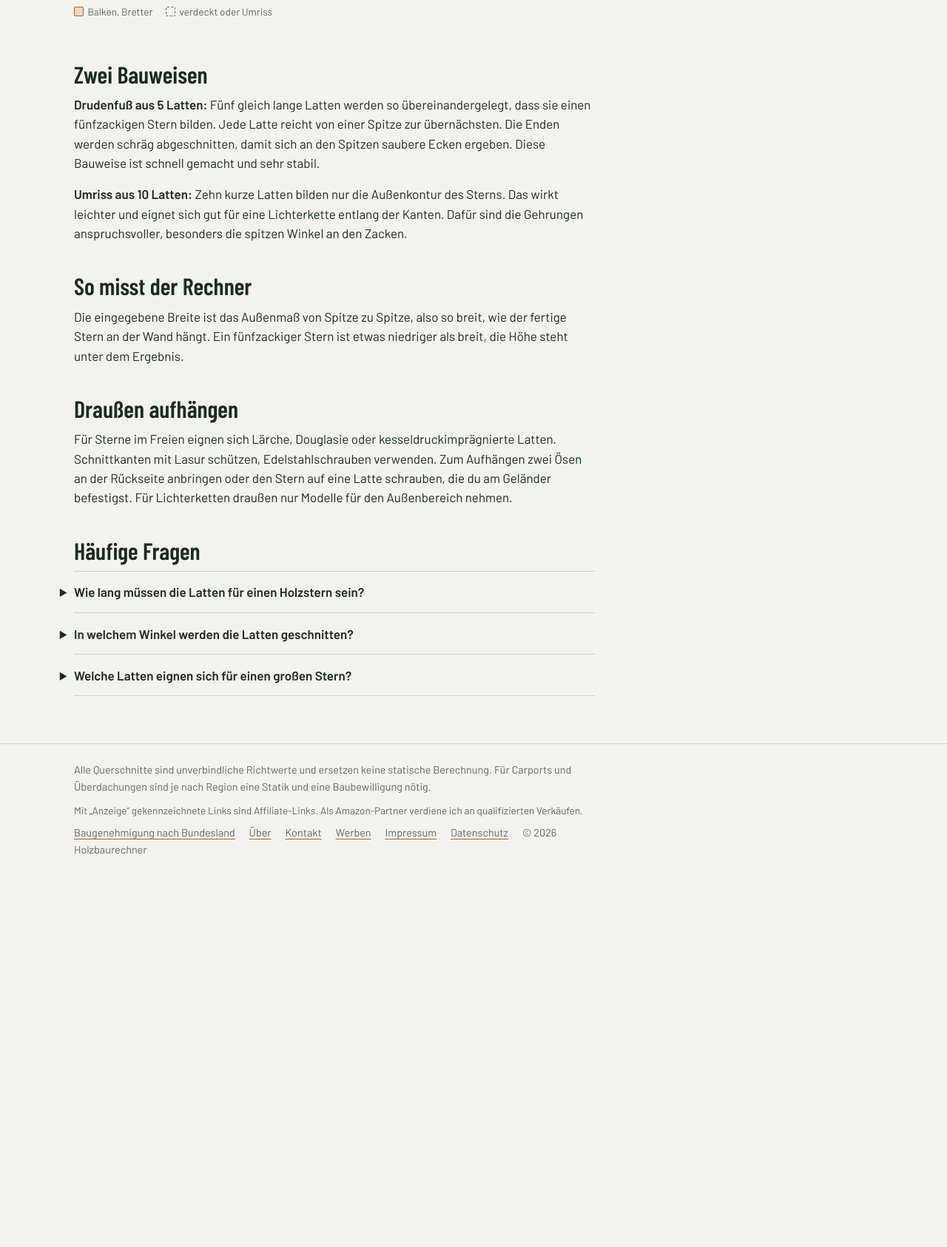
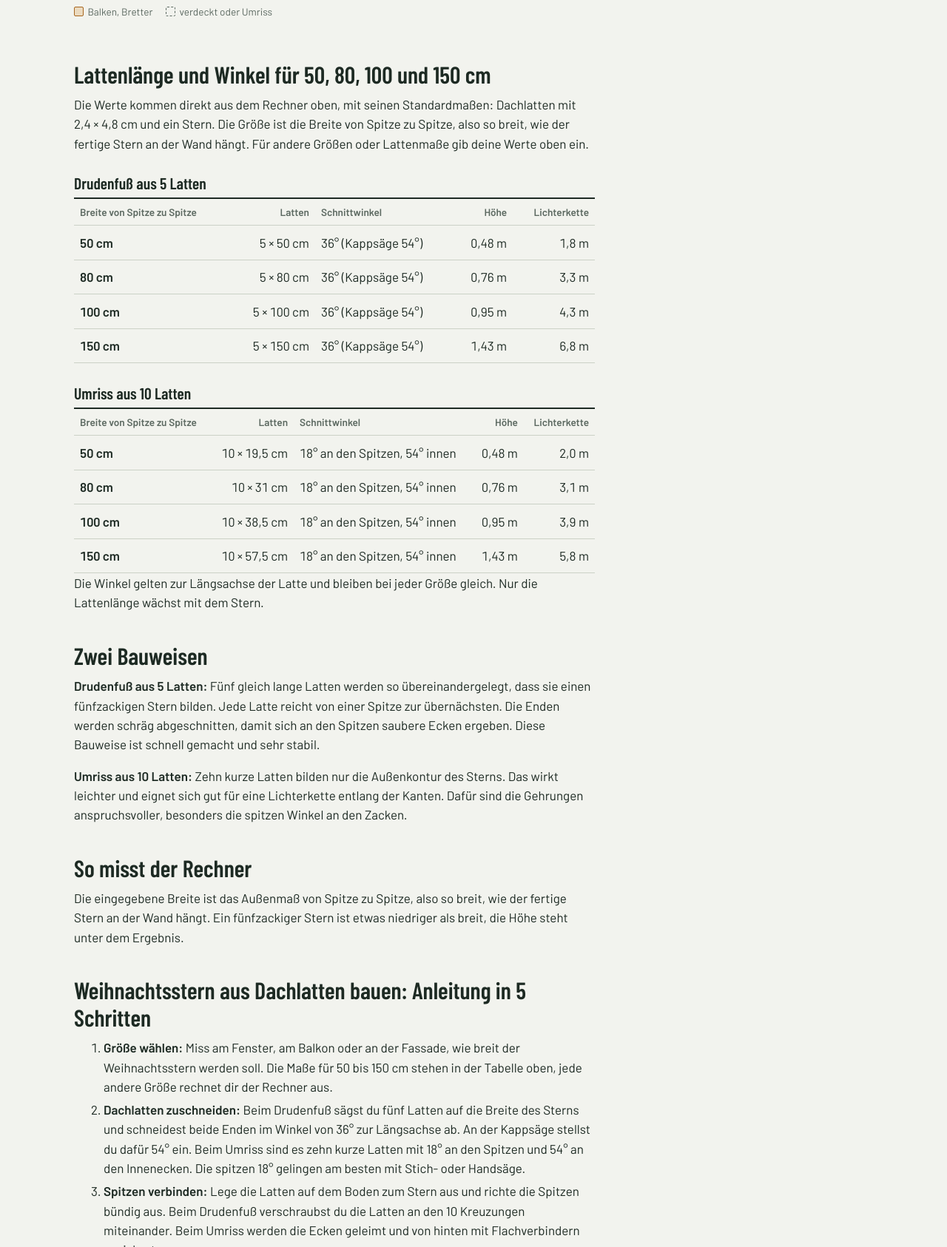
Before and after one commit to wirsthins/holzbaurechner, a plain HTML site: page dist/holzstern-rechner/index.html in a window 1280 px wide. Shown: the part 1114-2800 px from the top of the page at 74% size. Before the commit the page ends 2324 px from the top, so only its background shows below. Drawn offline with Linux system fonts and the light colour scheme.

Commit message:
Advents-Saison: Holzstern-Maßtabelle, neue Titel für 6 Seiten
Co-Authored-By: Claude Opus 5.5 <noreply@anthropic.com>
Claude-Session: https://claude.ai/code/session_012NQZqoaoAPFLbFuhuruE6A

```diff
--- a/dist/holzstern-rechner/index.html
+++ b/dist/holzstern-rechner/index.html
@@ -4,7 +4,7 @@
 <meta charset="utf-8">
 <meta name="viewport" content="width=device-width, initial-scale=1, viewport-fit=cover">
 <title>Stern aus Holz bauen: Winkel und Maße für jede Größe berechnen</title>
-<meta name="description" content="Holzstern aus Latten: Größe eingeben und Lattenlänge, Schnittwinkel (36°) und Maße sofort erhalten. Als Drudenfuß aus 5 oder Umriss aus 10 Latten.">
+<meta name="description" content="Stern aus Holz oder Dachlatten bauen: Größe eingeben, Lattenlänge und Schnittwinkel (36°) sofort erhalten. Mit Maßtabelle und Anleitung zum Weihnachtsstern.">
 <meta name="google-site-verification" content="q3nmyFGAMjP9E9qpX0r6z7J99PNcLP3t9Ao8IGy-Ck4">
 <meta name="google-adsense-account" content="ca-pub-7731198570876743">
 <meta name="p:domain_verify" content="180385e73c96d646fb5050b4cc7c44bf">
@@ -12,7 +12,7 @@
 
 <meta property="og:type" content="website">
 <meta property="og:title" content="Stern aus Holz bauen: Winkel und Maße für jede Größe berechnen">
-<meta property="og:description" content="Holzstern aus Latten: Größe eingeben und Lattenlänge, Schnittwinkel (36°) und Maße sofort erhalten. Als Drudenfuß aus 5 oder Umriss aus 10 Latten.">
+<meta property="og:description" content="Stern aus Holz oder Dachlatten bauen: Größe eingeben, Lattenlänge und Schnittwinkel (36°) sofort erhalten. Mit Maßtabelle und Anleitung zum Weihnachtsstern.">
 <meta property="og:url" content="https://www.holzbaurechner.de/holzstern-rechner/">
 <meta property="og:locale" content="de_DE">
 <meta property="og:site_name" content="Holzbaurechner">
@@ -33,8 +33,8 @@
 <meta name="apple-mobile-web-app-status-bar-style" content="default">
 <link rel="preload" href="/assets/fonts/barlow-condensed-700.woff2" as="font" type="font/woff2" crossorigin>
 <link rel="stylesheet" href="/assets/style.css?v=6d684528f1">
-<script type="application/ld+json">{"@context":"https://schema.org","@type":"WebApplication","name":"Holzstern bauen","inLanguage":"de","url":"https://www.holzbaurechner.de/holzstern-rechner/","applicationCategory":"UtilitiesApplication","operatingSystem":"Alle","offers":{"@type":"Offer","price":"0","priceCurrency":"EUR"}}</script>
-<script type="application/ld+json">{"@context":"https://schema.org","@type":"FAQPage","mainEntity":[{"@type":"Question","name":"Wie lang müssen die Latten für einen Holzstern sein?","acceptedAnswer":{"@type":"Answer","text":"Beim Drudenfuß ist jede Latte so lang wie der Stern von Spitze zu Spitze breit ist. Für einen Stern mit 1 m Breite brauchst du also fünf Latten à 1 m. Beim Umriss-Stern ist jede Latte deutlich kürzer, bei 1 m Breite rund 38 cm."}},{"@type":"Question","name":"In welchem Winkel werden die Latten geschnitten?","acceptedAnswer":{"@type":"Answer","text":"Beim Drudenfuß werden die Enden im Winkel von 36° zur Längsachse geschnitten. Beim Umriss-Stern sind es an den Spitzen 18° und an den Innenecken 54°."}},{"@type":"Question","name":"Welche Latten eignen sich für einen großen Stern?","acceptedAnswer":{"@type":"Answer","text":"Für Sterne bis etwa 1,5 m reichen Latten mit 2,4 × 4,8 cm. Größere Sterne wirken mit breiteren Latten ab 7 cm stimmiger und werden stabiler."}}]}</script>
+<script type="application/ld+json">{"@context":"https://schema.org","@type":"WebApplication","name":"Stern aus Holz bauen: Winkel und Maße","inLanguage":"de","url":"https://www.holzbaurechner.de/holzstern-rechner/","applicationCategory":"UtilitiesApplication","operatingSystem":"Alle","offers":{"@type":"Offer","price":"0","priceCurrency":"EUR"}}</script>
+<script type="application/ld+json">{"@context":"https://schema.org","@type":"FAQPage","mainEntity":[{"@type":"Question","name":"Wie lang müssen die Latten für einen Holzstern sein?","acceptedAnswer":{"@type":"Answer","text":"Beim Drudenfuß ist jede Latte so lang wie der Stern von Spitze zu Spitze breit ist. Für einen Stern mit 1 m Breite brauchst du also fünf Latten à 1 m. Beim Umriss-Stern ist jede Latte deutlich kürzer, bei 1 m Breite 38,5 cm."}},{"@type":"Question","name":"In welchem Winkel werden die Latten geschnitten?","acceptedAnswer":{"@type":"Answer","text":"Beim Drudenfuß werden die Enden im Winkel von 36° zur Längsachse geschnitten. Beim Umriss-Stern sind es an den Spitzen 18° und an den Innenecken 54°."}},{"@type":"Question","name":"Welche Latten eignen sich für einen großen Stern?","acceptedAnswer":{"@type":"Answer","text":"Für Sterne bis etwa 1,5 m reichen Latten mit 2,4 × 4,8 cm. Größere Sterne wirken mit breiteren Latten ab 7 cm stimmiger und werden stabiler."}}]}</script>
 <script async src="https://pagead2.googlesyndication.com/pagead/js/adsbygoogle.js?client=ca-pub-7731198570876743" crossorigin="anonymous"></script>
 </head>
 <body>
@@ -80,12 +80,40 @@
 <main class="wrap">
 
 <p class="crumbs"><a href="/">Holzbaurechner</a> / <a href="/weihnachtsprojekte/">Weihnachtsprojekte</a> / Holzstern</p>
-<h1>Holzstern bauen</h1>
+<h1>Stern aus Holz bauen: Winkel und Maße</h1>
 <p class="lead">Ein großer Stern aus Latten für Fassade, Balkon, Garten oder Fenster. Der Rechner gibt dir Lattenlänge, Schnittwinkel und die Länge der Lichterkette.</p>
 
 <div data-rechner="holzstern"><noscript>Für den Rechner wird JavaScript benötigt.</noscript></div>
 
 <div class="prose">
+  <h2>Lattenlänge und Winkel für 50, 80, 100 und 150 cm</h2>
+  <p>Die Werte kommen direkt aus dem Rechner oben, mit seinen Standardmaßen: Dachlatten mit 2,4 × 4,8 cm und ein Stern. Die Größe ist die Breite von Spitze zu Spitze, also so breit, wie der fertige Stern an der Wand hängt. Für andere Größen oder Lattenmaße gib deine Werte oben ein.</p>
+  <h3>Drudenfuß aus 5 Latten</h3>
+</div>
+<div class="pricebox"><table>
+<thead><tr><th>Breite von Spitze zu Spitze</th><th class="num">Latten</th><th>Schnittwinkel</th><th class="num">Höhe</th><th class="num">Lichterkette</th></tr></thead>
+<tbody>
+<tr><td class="name">50 cm</td><td class="num">5 × 50 cm</td><td>36° (Kappsäge 54°)</td><td class="num">0,48 m</td><td class="num">1,8 m</td></tr>
+<tr><td class="name">80 cm</td><td class="num">5 × 80 cm</td><td>36° (Kappsäge 54°)</td><td class="num">0,76 m</td><td class="num">3,3 m</td></tr>
+<tr><td class="name">100 cm</td><td class="num">5 × 100 cm</td><td>36° (Kappsäge 54°)</td><td class="num">0,95 m</td><td class="num">4,3 m</td></tr>
+<tr><td class="name">150 cm</td><td class="num">5 × 150 cm</td><td>36° (Kappsäge 54°)</td><td class="num">1,43 m</td><td class="num">6,8 m</td></tr>
+</tbody>
+</table></div>
+<div class="prose">
+  <h3>Umriss aus 10 Latten</h3>
+</div>
+<div class="pricebox"><table>
+<thead><tr><th>Breite von Spitze zu Spitze</th><th class="num">Latten</th><th>Schnittwinkel</th><th class="num">Höhe</th><th class="num">Lichterkette</th></tr></thead>
+<tbody>
+<tr><td class="name">50 cm</td><td class="num">10 × 19,5 cm</td><td>18° an den Spitzen, 54° innen</td><td class="num">0,48 m</td><td class="num">2,0 m</td></tr>
+<tr><td class="name">80 cm</td><td class="num">10 × 31 cm</td><td>18° an den Spitzen, 54° innen</td><td class="num">0,76 m</td><td class="num">3,1 m</td></tr>
+<tr><td class="name">100 cm</td><td class="num">10 × 38,5 cm</td><td>18° an den Spitzen, 54° innen</td><td class="num">0,95 m</td><td class="num">3,9 m</td></tr>
+<tr><td class="name">150 cm</td><td class="num">10 × 57,5 cm</td><td>18° an den Spitzen, 54° innen</td><td class="num">1,43 m</td><td class="num">5,8 m</td></tr>
+</tbody>
+</table></div>
+<div class="prose">
+  <p>Die Winkel gelten zur Längsachse der Latte und bleiben bei jeder Größe gleich. Nur die Lattenlänge wächst mit dem Stern.</p>
+
   <h2>Zwei Bauweisen</h2>
   <p><strong>Drudenfuß aus 5 Latten:</strong> Fünf gleich lange Latten werden so übereinandergelegt, dass sie einen fünfzackigen Stern bilden. Jede Latte reicht von einer Spitze zur übernächsten. Die Enden werden schräg abgeschnitten, damit sich an den Spitzen saubere Ecken ergeben. Diese Bauweise ist schnell gemacht und sehr stabil.</p>
   <p><strong>Umriss aus 10 Latten:</strong> Zehn kurze Latten bilden nur die Außenkontur des Sterns. Das wirkt leichter und eignet sich gut für eine Lichterkette entlang der Kanten. Dafür sind die Gehrungen anspruchsvoller, besonders die spitzen Winkel an den Zacken.</p>
@@ -93,12 +121,21 @@
   <h2>So misst der Rechner</h2>
   <p>Die eingegebene Breite ist das Außenmaß von Spitze zu Spitze, also so breit, wie der fertige Stern an der Wand hängt. Ein fünfzackiger Stern ist etwas niedriger als breit, die Höhe steht unter dem Ergebnis.</p>
 
-  <h2>Draußen aufhängen</h2>
+  <h2>Weihnachtsstern aus Dachlatten bauen: Anleitung in 5 Schritten</h2>
+  <ol>
+    <li><strong>Größe wählen:</strong> Miss am Fenster, am Balkon oder an der Fassade, wie breit der Weihnachtsstern werden soll. Die Maße für 50 bis 150 cm stehen in der Tabelle oben, jede andere Größe rechnet dir der Rechner aus.</li>
+    <li><strong>Dachlatten zuschneiden:</strong> Beim Drudenfuß sägst du fünf Latten auf die Breite des Sterns und schneidest beide Enden im Winkel von 36° zur Längsachse ab. An der Kappsäge stellst du dafür 54° ein. Beim Umriss sind es zehn kurze Latten mit 18° an den Spitzen und 54° an den Innenecken. Die spitzen 18° gelingen am besten mit Stich- oder Handsäge.</li>
+    <li><strong>Spitzen verbinden:</strong> Lege die Latten auf dem Boden zum Stern aus und richte die Spitzen bündig aus. Beim Drudenfuß verschraubst du die Latten an den 10 Kreuzungen miteinander. Beim Umriss werden die Ecken geleimt und von hinten mit Flachverbindern gesichert.</li>
+    <li><strong>Lichterkette anbringen:</strong> Die nötige Länge der Lichterkette steht in der Tabelle und unter dem Ergebnis des Rechners. Führe sie entlang der Latten und halte sie mit kleinen Kabelschellen oder Kabelbindern fest. Ein großer Umriss-Stern bleibt formstabiler, wenn du auf der Rückseite zusätzlich eine Latte quer über die Mitte schraubst.</li>
+    <li><strong>Draußen befestigen:</strong> Holzart, Schutz der Schnittkanten und das Aufhängen beschreibt der nächste Abschnitt <a href="#draussen-aufhaengen">Draußen aufhängen</a>.</li>
+  </ol>
+
+  <h2 id="draussen-aufhaengen">Draußen aufhängen</h2>
   <p>Für Sterne im Freien eignen sich Lärche, Douglasie oder kesseldruckimprägnierte Latten. Schnittkanten mit Lasur schützen, Edelstahlschrauben verwenden. Zum Aufhängen zwei Ösen an der Rückseite anbringen oder den Stern auf eine Latte schrauben, die du am Geländer befestigst. Für Lichterketten draußen nur Modelle für den Außenbereich nehmen.</p>
 
   <h2>Häufige Fragen</h2>
 </div>
-<details class="faq"><summary>Wie lang müssen die Latten für einen Holzstern sein?</summary><div>Beim Drudenfuß ist jede Latte so lang wie der Stern von Spitze zu Spitze breit ist. Für einen Stern mit 1 m Breite brauchst du also fünf Latten à 1 m. Beim Umriss-Stern ist jede Latte deutlich kürzer, bei 1 m Breite rund 38 cm.</div></details>
+<details class="faq"><summary>Wie lang müssen die Latten für einen Holzstern sein?</summary><div>Beim Drudenfuß ist jede Latte so lang wie der Stern von Spitze zu Spitze breit ist. Für einen Stern mit 1 m Breite brauchst du also fünf Latten à 1 m. Beim Umriss-Stern ist jede Latte deutlich kürzer, bei 1 m Breite 38,5 cm.</div></details>
 <details class="faq"><summary>In welchem Winkel werden die Latten geschnitten?</summary><div>Beim Drudenfuß werden die Enden im Winkel von 36° zur Längsachse geschnitten. Beim Umriss-Stern sind es an den Spitzen 18° und an den Innenecken 54°.</div></details>
 <details class="faq"><summary>Welche Latten eignen sich für einen großen Stern?</summary><div>Für Sterne bis etwa 1,5 m reichen Latten mit 2,4 × 4,8 cm. Größere Sterne wirken mit breiteren Latten ab 7 cm stimmiger und werden stabiler.</div></details>
 
```
Also changed, not shown: dist/adventskalender-rechner/index.html (+2 -2 lines), dist/balkonkraftwerk-aufstaenderung-rechner/index.html (+4 -4 lines), dist/baugenehmigung/index.html (+4 -4 lines), dist/gluehweinhuette-rechner/index.html (+2 -2 lines), dist/holzpreise/index.html (+3 -3 lines), dist/sw.js.
